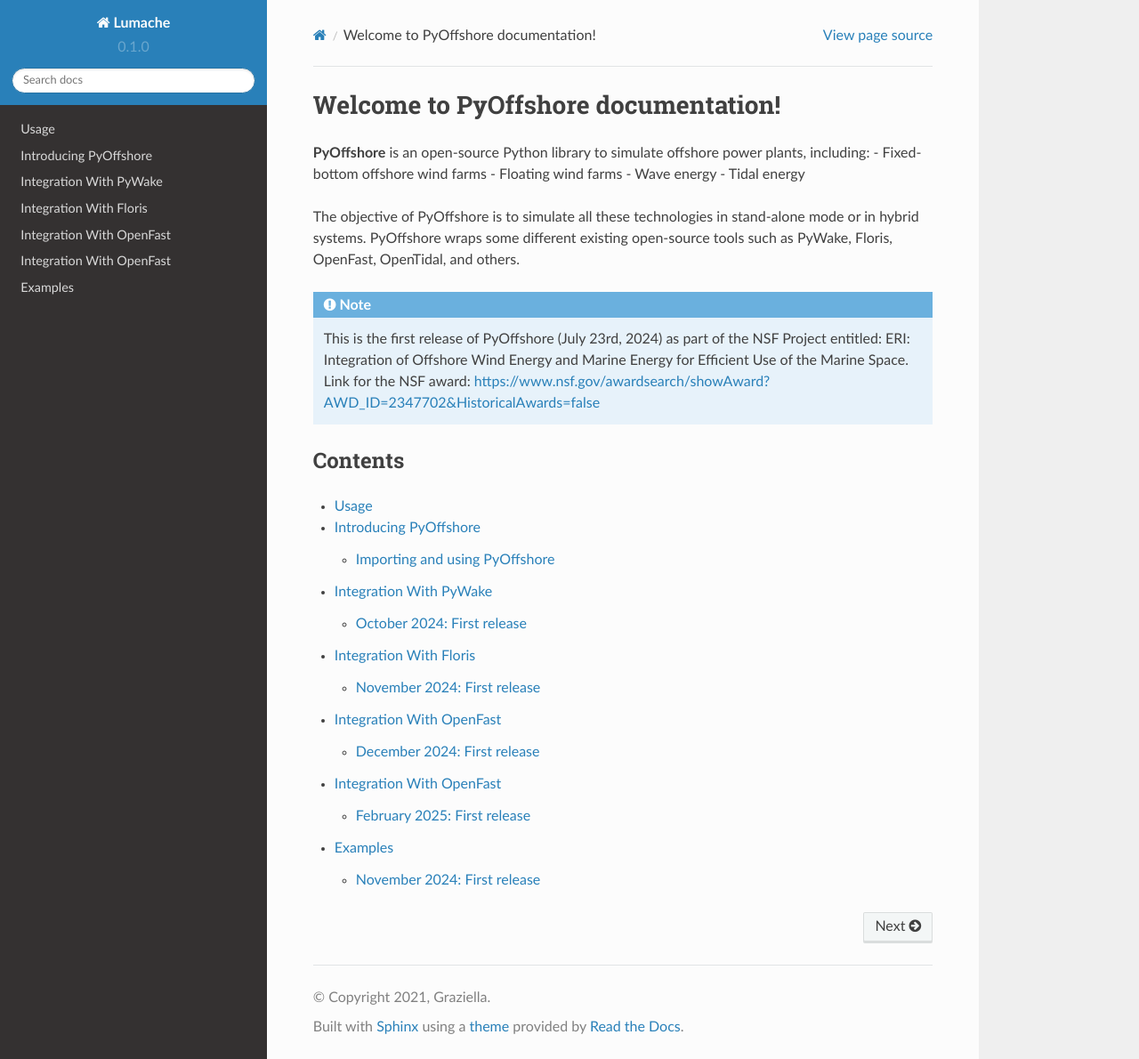
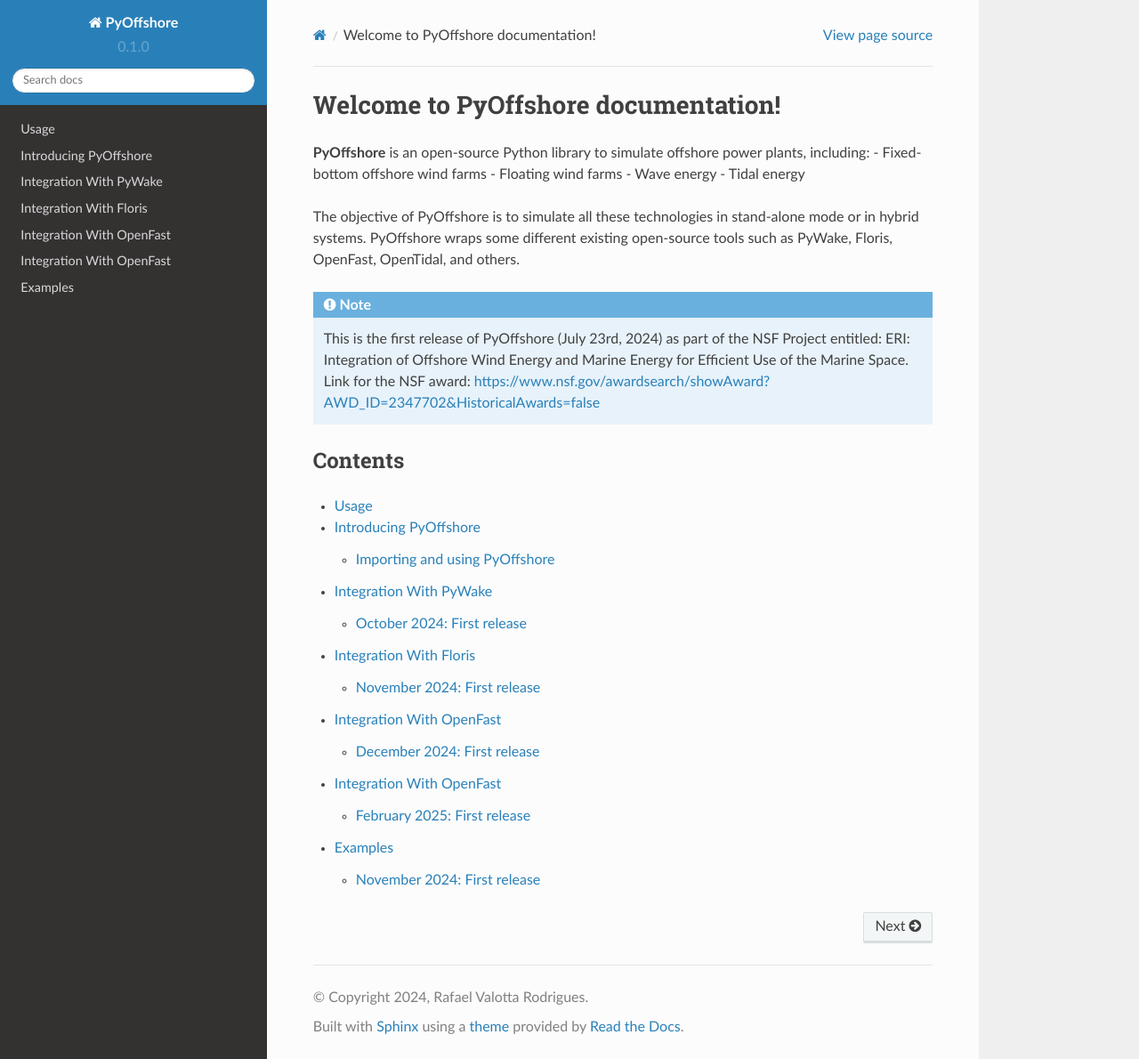
Before and after one commit to rafaelvalotta/PyOffshore, a Sphinx documentation site: the page built from docs/source/index.rst, in a window 1280 px wide and 1190 px high. Shown: the whole window at 89% size. Built offline with Sphinx 7.4.7 and the Read the Docs theme 2.0.0, drawn with Linux system fonts in a browser that asks for light colours.

Commit message:
Version 0.1

```diff
--- a/docs/source/api.rst
+++ b/docs/source/api.rst
@@ -4,4 +4,4 @@
 .. autosummary::
    :toctree: generated
 
-   lumache
+   PyOffshore
--- a/docs/source/conf.py
+++ b/docs/source/conf.py
@@ -2,9 +2,9 @@
 
 # -- Project information
 
-project = 'Lumache'
-copyright = '2021, Graziella'
-author = 'Graziella'
+project = 'PyOffshore'
+copyright = '2024, Rafael Valotta Rodrigues'
+author = 'Rafael Valotta Rodrigues'
 
 release = '0.1'
 version = '0.1.0'
```
